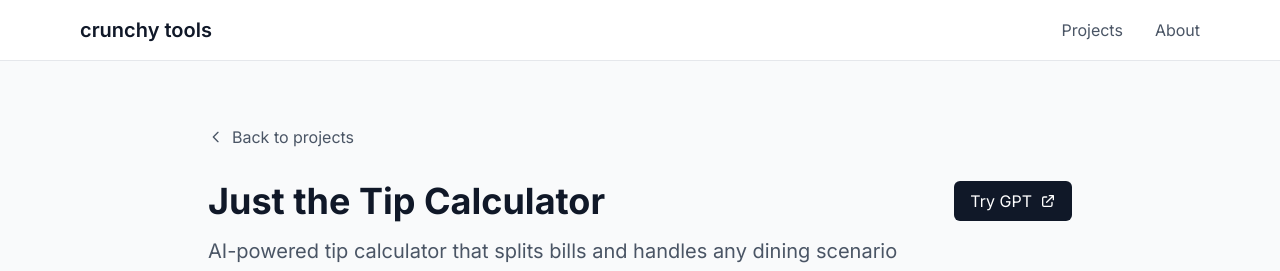
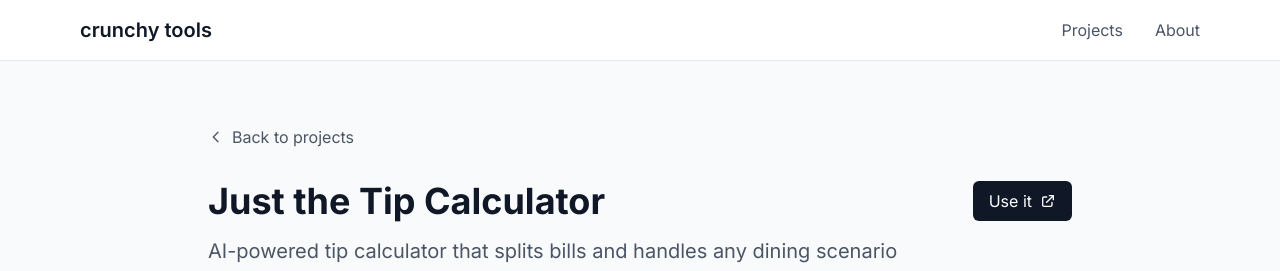
Before and after one commit to brklyngg/crunchynumbers, a Next.js app: page /projects/tip-calculator in a window 1280 px wide. Shown: the top 271 px of the page. Built offline with nearby package versions, Linux system fonts and the light colour scheme.

Commit message:
Change CTA button text from 'Try GPT' to 'Use it'

```diff
--- a/app/projects/tip-calculator/page.tsx
+++ b/app/projects/tip-calculator/page.tsx
@@ -29,7 +29,7 @@ export default function TipCalculatorProject() {
             rel="noopener noreferrer"
             className="inline-flex items-center px-4 py-2 bg-gray-900 text-white rounded-md hover:bg-gray-800 transition-colors"
           >
-            Try GPT
+            Use it
             <svg className="w-4 h-4 ml-2" fill="none" stroke="currentColor" viewBox="0 0 24 24">
               <path strokeLinecap="round" strokeLinejoin="round" strokeWidth={2} d="M10 6H6a2 2 0 00-2 2v10a2 2 0 002 2h10a2 2 0 002-2v-4M14 4h6m0 0v6m0-6L10 14" />
             </svg>
```
